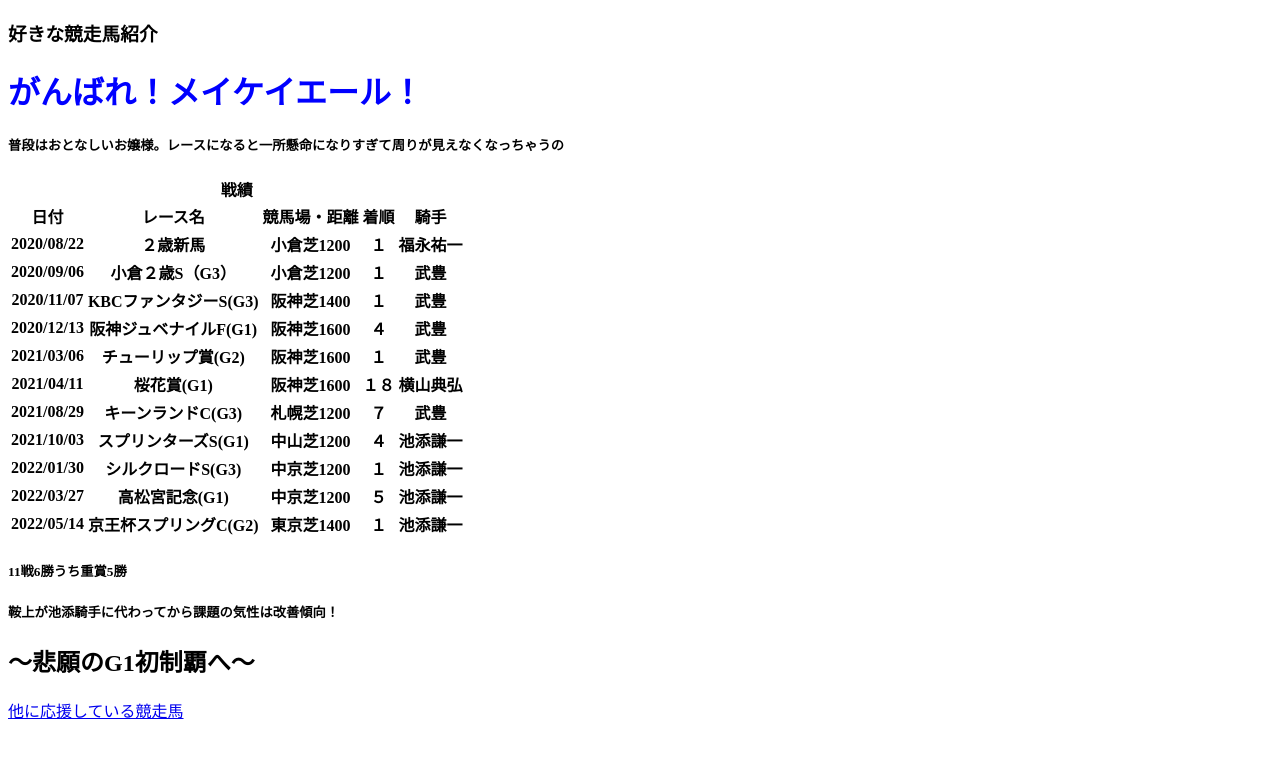
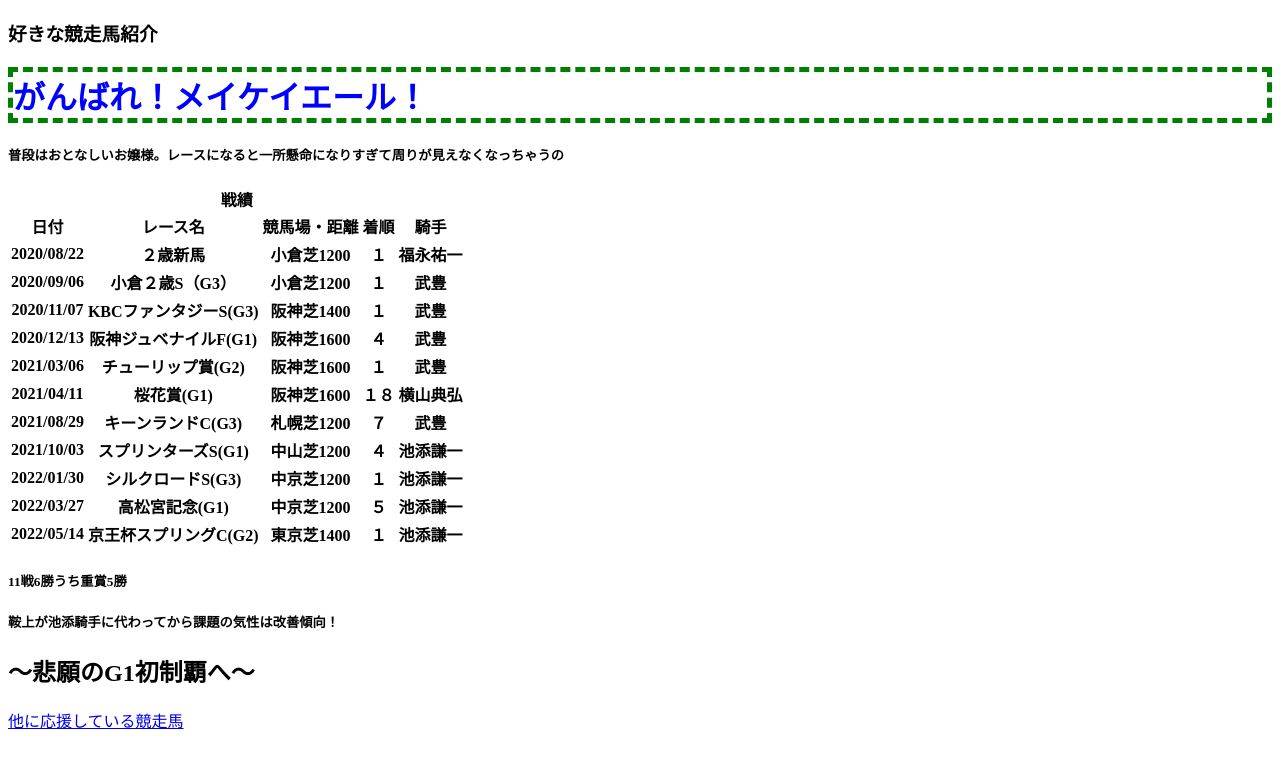
Before and after one commit to itosubaru/project, a plain HTML site: page index.html in a window 1280 px wide. Drawn offline with Linux system fonts and the light colour scheme.

Commit message:
Update my.css

```diff
--- a/my.css
+++ b/my.css
@@ -1 +1,2 @@
 h1{color: blue;}
+h1{border: dashed thick green;}
```
